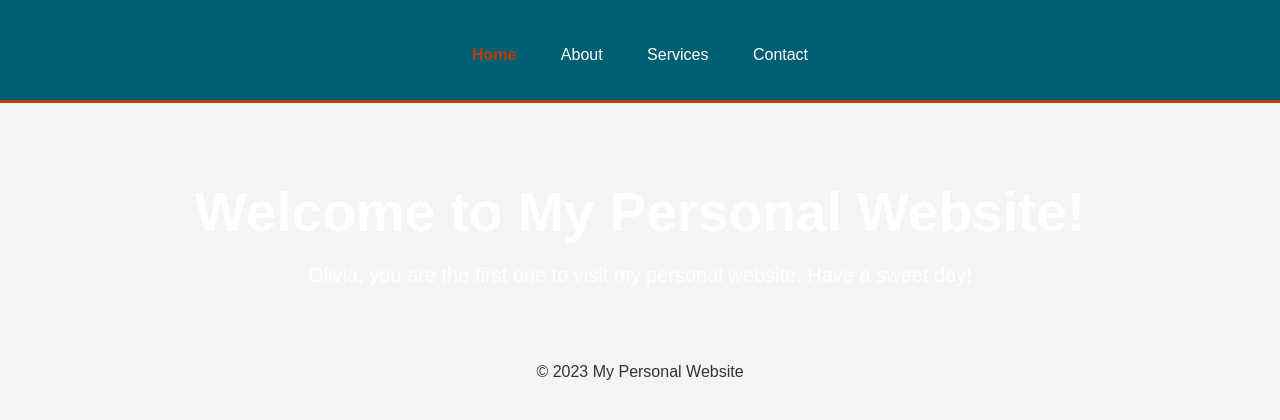
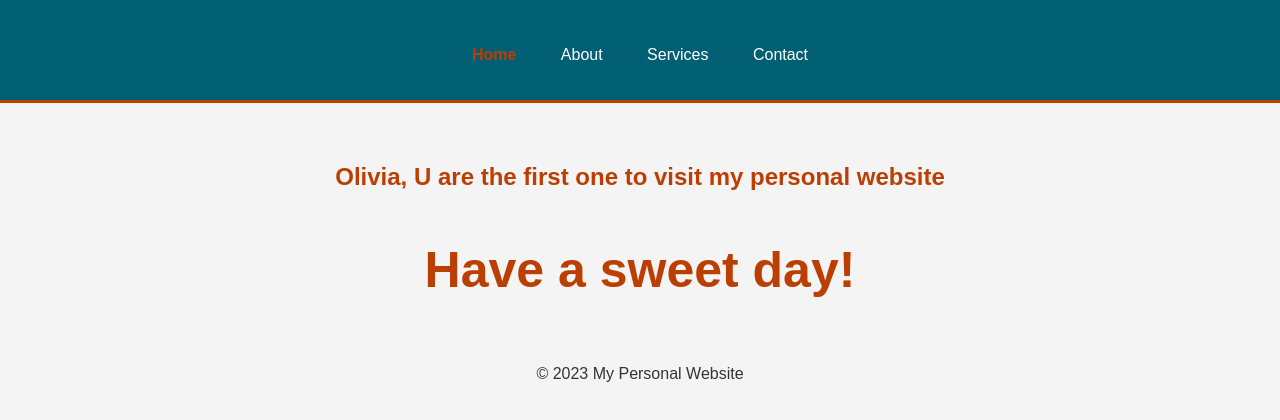
Before and after one commit to zhukunxiong/zhukunxiong.github.io, a plain HTML site: page index.html in a window 1280 px wide. Drawn offline with Linux system fonts and the light colour scheme.

Commit message:
Personal Website 1.1

```diff
--- a/index.html
+++ b/index.html
@@ -9,8 +9,8 @@
             font-family: Arial, sans-serif;
             margin: 0;
             padding: 0;
-            background-color: #f4f4f4;
-            color: #333;
+            background-color: #f4f4f4; /* 浅灰色背景 */
+            color: #333; /* 深灰色文字 */
             text-align: center;
         }
         .container {
@@ -19,8 +19,8 @@
             overflow: hidden;
         }
         header {
-            background: #005f73;
-            color: #fff;
+            background: #005f73; /* 深蓝色背景 */
+            color: #fff; /* 白色文字 */
             padding-top: 30px;
             min-height: 70px;
             border-bottom: #bb3e03 3px solid;
@@ -39,7 +39,7 @@
             margin: 0 20px;
         }
         header .highlight, header .current a {
-            color: #bb3e03;
+            color: #bb3e03; /* 橙色高亮 */
             font-weight: bold;
         }
         header a:hover {
@@ -50,14 +50,16 @@
             padding: 40px 0;
             background: url('banner.jpg') no-repeat 0 0;
             background-size: cover;
-            color: #fff;
+            color: #fff; /* 白色文字 */
         }
-        .banner h1 {
-            font-size: 55px;
+        .banner h2 {
             margin-bottom: 10px;
+            color: #bb3e03;
         }
-        .banner p {
-            font-size: 20px;
+        .banner h3 {
+            font-size: 50px;
+            margin-bottom: 10px;
+            color: #bb3e03;
         }
     </style>
 </head>
@@ -75,8 +77,8 @@
 
     <div class="banner">
         <div class="container">
-            <h1>Welcome to My Personal Website!</h1>
-            <p>Olivia, you are the first one to visit my personal website. Have a sweet day!</p>
+            <h2>Olivia, U are the first one to visit my personal website</h2>
+            <h3>Have a sweet day!</h3>
         </div>
     </div>
 
```
